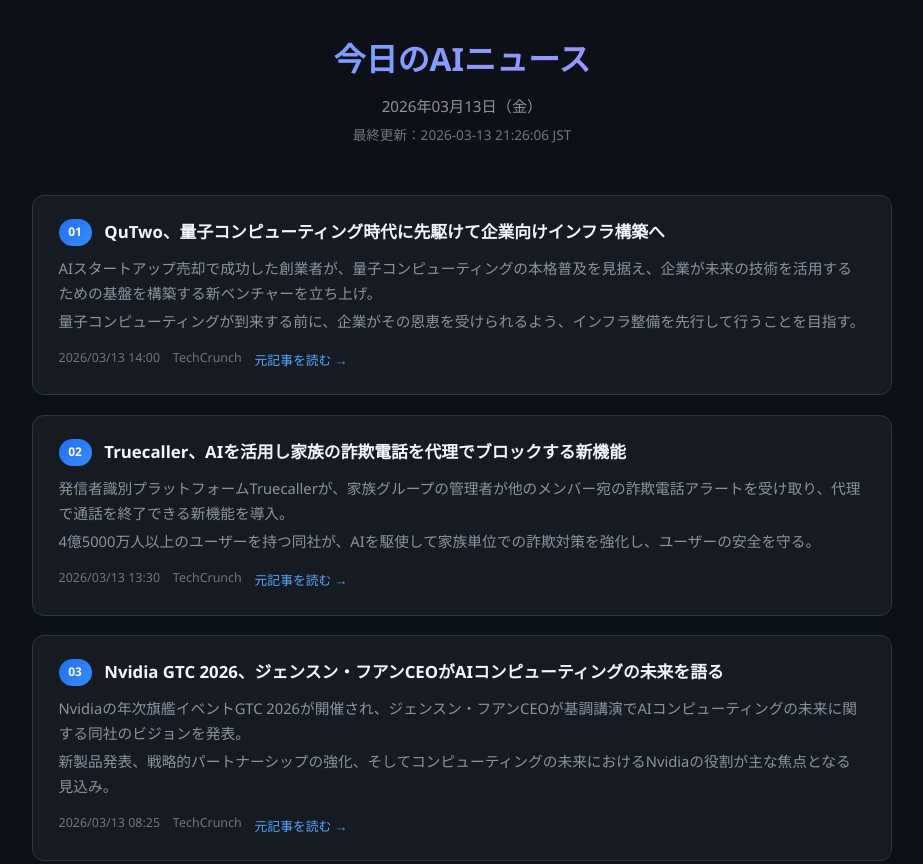
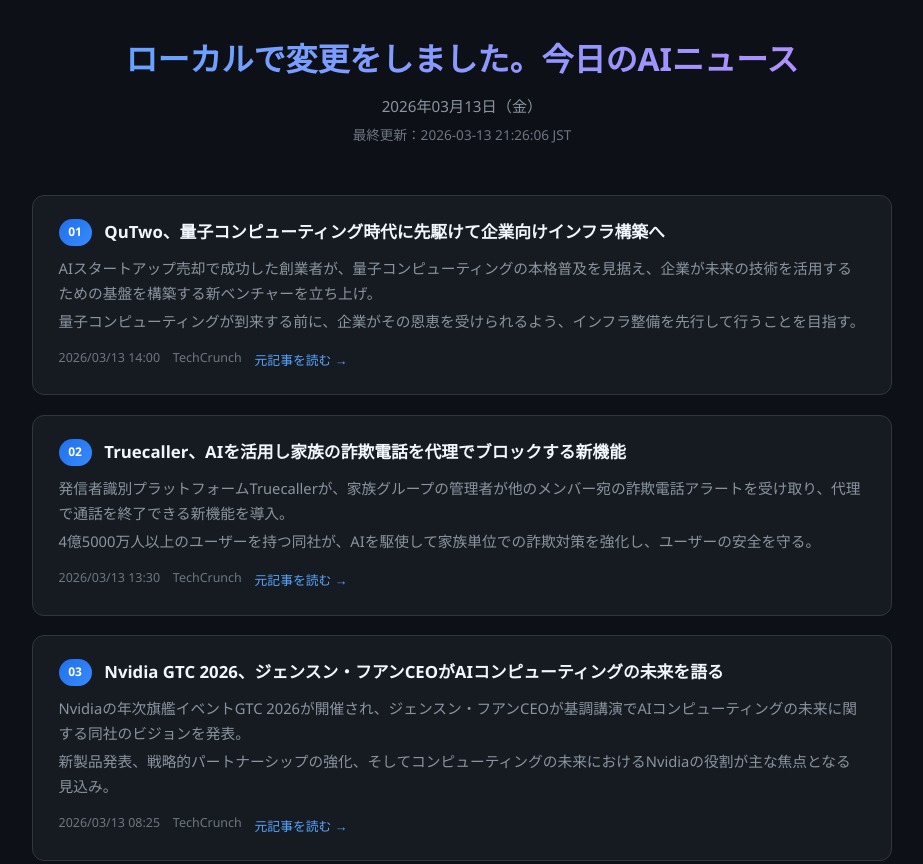
Before and after one commit to tetsuziro830/ai-news, a plain HTML site: page ai.html in a window 1280 px wide. Shown: the top 864 px of the page, without its empty margins (178-1101 px from the left). Drawn offline with Linux system fonts and the light colour scheme.

Commit message:
from local test

```diff
--- a/ai.html
+++ b/ai.html
@@ -15,7 +15,7 @@
 <body>
   <div class="container">
     <header>
-      <h1>今日のAIニュース</h1>
+      <h1>ローカルで変更をしました。今日のAIニュース</h1>
       <p class="date">2026年03月13日（金）</p>
       <p class="updated-at">最終更新：2026-03-13 21:26:06 JST</p>
     </header>
```
